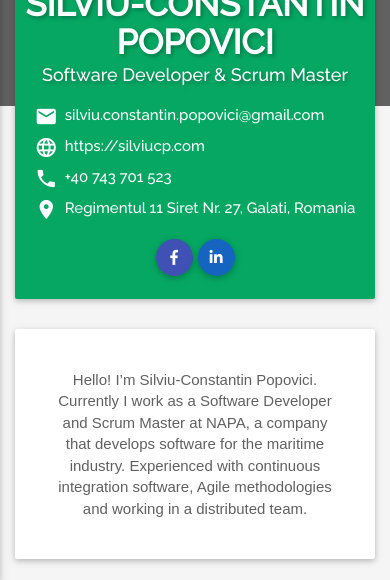
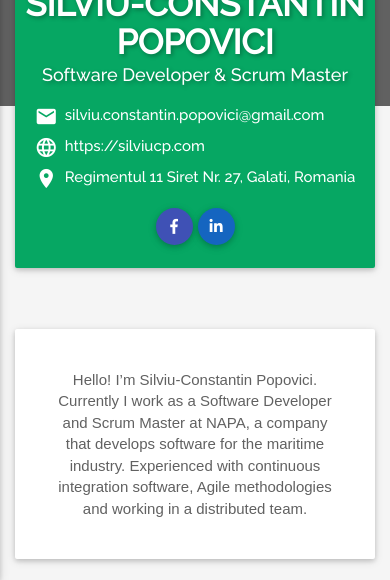
Before and after one commit to SilviuCP/silviucp.github.io, a plain HTML site: page index.html in a window 390 px wide. Shown: the part 264-844 px from the top of the page. Drawn offline with Linux system fonts and the light colour scheme; some packages are replaced by stand-ins of ours; a web font is replaced by a local one.

Commit message:
Removed phone number

```diff
--- a/index.html
+++ b/index.html
@@ -133,10 +133,6 @@
                                         <li class="clearfix">
                                             <span class="title"><i class="material-icons">language</i></span>
                                             <span class="content">https://silviucp.com</span>
-                                        </li>
-                                        <li class="clearfix">
-                                            <span class="title"><i class="material-icons">phone</i></span>
-                                            <span class="content">+40 743 701 523</span>
                                         </li>
                                         <li class="clearfix">
                                             <span class="title"><i class="material-icons">place</i></span>
```
